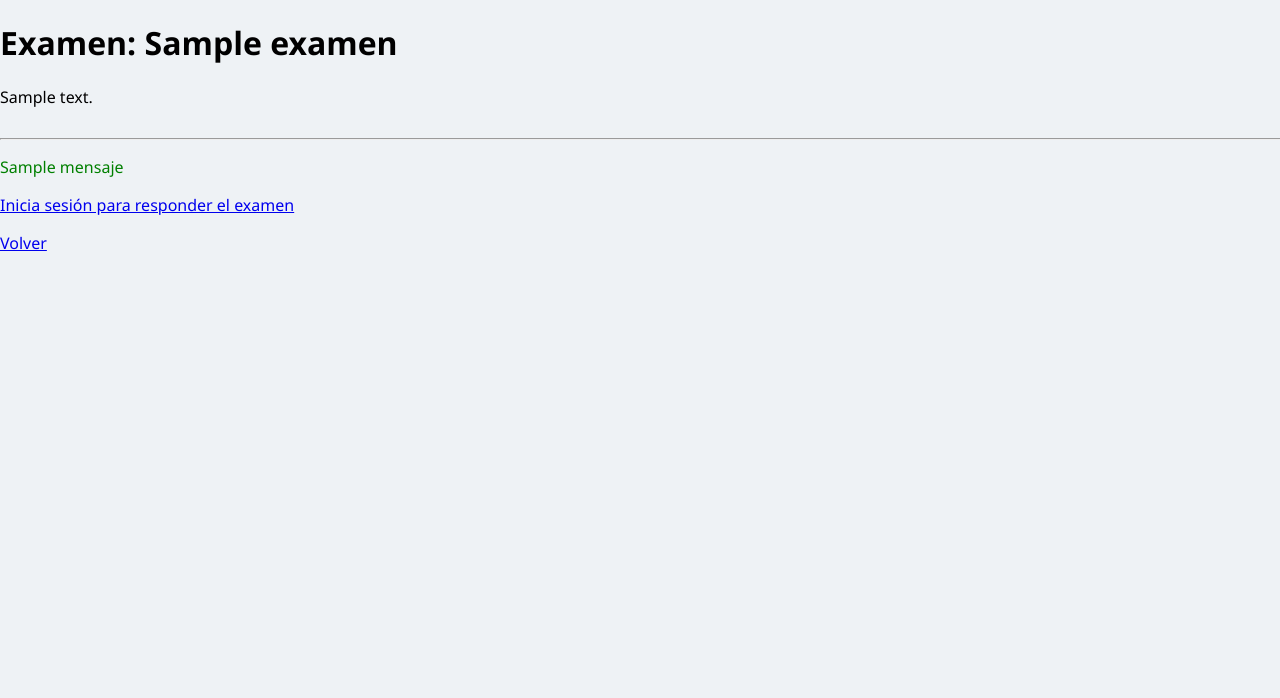
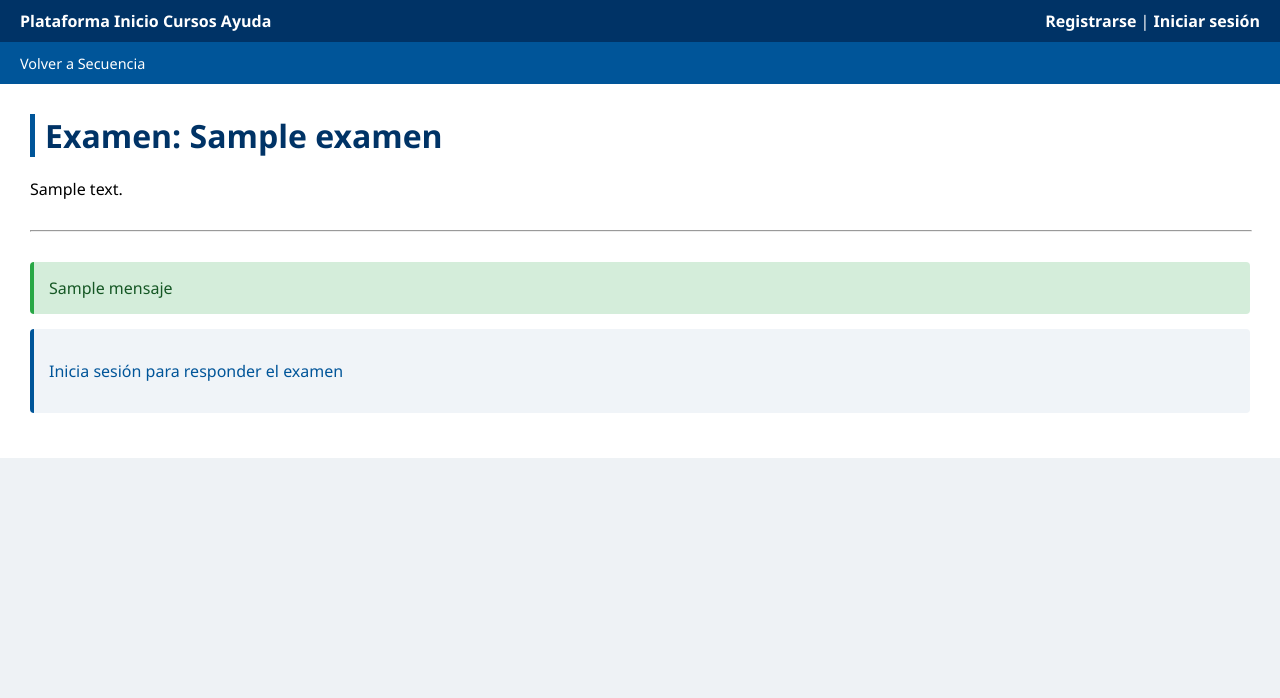
Before and after one commit to Jupazumur/Proyecto_IngSoft2_2025-2, a Django app: template contenido/templates/contenido/examen_detalle.html in a window 1280 px wide. Shown: the top 698 px of the page. Run offline with Django 5.2, Linux system fonts and the light colour scheme; data comes from the database, SQL or seed files in the repository; tables that the repository leaves empty hold one stand-in row (values such as "Sample post"); the template is opened without the code that fills it: values that come from a table or form of the project are taken from there, most other values are stand-ins (such as "Sample title", 1, 10 or a date in 2020); some libraries are stand-ins or nearby versions.

Commit message:
Actualizar css examen_detalle

```diff
--- a/contenido/templates/contenido/examen_detalle.html
+++ b/contenido/templates/contenido/examen_detalle.html
@@ -8,56 +8,91 @@
 </head>
 <body>
 
+<header>
+    <div class="navbar">
+        <strong>Plataforma</strong>
+        <a href="#">Inicio</a>
+        <a href="#">Cursos</a>
+        <a href="#">Ayuda</a>
+    </div>
+    <div style="float: right;">
+    {% if user.is_authenticated %}
+        {{ user.username }} |
+        <form id="logout-form" action="{% url 'logout' %}" method="post" style="display: inline;">
+            {% csrf_token %}
+            <button type="submit" style="background:none;border:none;color:white;cursor:pointer;">Cerrar sesión</button>
+        </form>
+    {% else %}
+        <a href="{% url 'register' %}">Registrarse</a> |
+        <a href="{% url 'login' %}?next={{ request.path }}">Iniciar sesión</a>
+    {% endif %}
+    </div>
+</header>
 
-<h1>Examen: {{ examen.titulo }}</h1>
+<div class="subheader">
+    <div class="subnav">
+        <a href="{% url 'teaching_sequence' %}">Volver a Secuencia</a>
+    </div>
+</div>
+
+<div class="content">
+    <h1 style="color: #003366; border-left: 5px solid #005599; padding-left: 10px; margin-top: 0;">Examen: {{ examen.titulo }}</h1>
 
     {% if examen.descripcion %}
-<div>
+    <div class="descripcion" style="margin-bottom: 30px;">
         {{ examen.descripcion|safe }}
     </div>
     {% endif %}
 
-<hr>
+    <hr style="clear: both; margin: 30px 0;">
 
     {% if mensaje %}
-    <p style="color: green;">{{ mensaje }}</p>
+        <div class="component" style="background-color: #d4edda; border-left-color: #28a745;">
+            <p style="color: #155724; margin: 0;">{{ mensaje }}</p>
+        </div>
     {% endif %}
 
     {% if preguntas %}
         {% if user.is_authenticated %}
             {% if puede_acceder %}
-            <form method="post">
+                <form method="post" style="margin-top: 30px;">
                     {% csrf_token %}
                     {% for pregunta in preguntas %}
-                    <div style="margin-bottom: 20px;">
-                        <strong>{{ forloop.counter }}. {{ pregunta.texto }}</strong><br>
+                        <div class="component" style="margin-bottom: 20px;">
+                            <strong style="color: #003366; display: block; margin-bottom: 10px;">{{ forloop.counter }}. {{ pregunta.texto }}</strong>
                             {% if pregunta.tipo == 'abierta' %}
-                            <textarea name="pregunta_{{ pregunta.id }}" rows="2" style="width:100%;"></textarea>
+                                <textarea name="pregunta_{{ pregunta.id }}" rows="3" style="width:100%; padding: 10px; border: 1px solid #ccc; border-radius: 4px; font-size: 1rem; font-family: inherit; box-sizing: border-box;"></textarea>
                             {% elif pregunta.tipo == 'opcion_multiple' %}
+                                <div style="margin-top: 10px;">
                                     {% for opcion in pregunta.opciones.all %}
-                                <label>
-                                    <input type="radio" name="pregunta_{{ pregunta.id }}" value="{{ opcion.id }}"> {{ opcion.texto }}
-                                </label><br>
+                                        <label style="display: block; padding: 8px; margin-bottom: 5px; cursor: pointer;">
+                                            <input type="radio" name="pregunta_{{ pregunta.id }}" value="{{ opcion.id }}" style="margin-right: 8px;"> {{ opcion.texto }}
+                                        </label>
                                     {% endfor %}
+                                </div>
                             {% endif %}
                         </div>
                     {% endfor %}
-                <button type="submit">Enviar respuestas</button>
+                    <button type="submit" class="btn-guardar">Enviar respuestas</button>
                 </form>
             {% else %}
-            <div style="background-color: #ffe6e6; border: 2px solid #ff0000; padding: 15px; border-radius: 5px; margin: 20px 0;">
-                <h3 style="color: #cc0000; margin-top: 0;">Acceso restringido</h3>
-                <p style="color: #cc0000; margin-bottom: 0;">Has agotado el número máximo de intentos permitidos para este examen. No puedes realizar más intentos.</p>
+                <div class="component" style="background-color: #ffe6e6; border-left-color: #dc3545; margin: 20px 0;">
+                    <h3 style="color: #dc3545; margin-top: 0;">Acceso restringido</h3>
+                    <p style="color: #721c24; margin-bottom: 0;">Has agotado el número máximo de intentos permitidos para este examen. No puedes realizar más intentos.</p>
                 </div>
                 <p style="color: #666;">Si necesitas más intentos, contacta con el administrador del curso.</p>
             {% endif %}
         {% else %}
-        <p><a href="{% url 'login' %}?next={{ request.path }}">Inicia sesión para responder el examen</a></p>
+            <div class="component">
+                <p><a href="{% url 'login' %}?next={{ request.path }}" style="color: #005599; text-decoration: none;">Inicia sesión para responder el examen</a></p>
+            </div>
         {% endif %}
     {% else %}
-    <p>No hay preguntas en este examen.</p>
+        <div class="component">
+            <p style="color: #999; font-style: italic;">No hay preguntas en este examen.</p>
+        </div>
     {% endif %}
-<a href="{% url 'teaching_sequence' %}">Volver</a>
+</div>
 
 {% if glosario_global or user.is_staff %}
     <button class="btn-conceptos-global" onclick="toggleGlosario()">
```
Lines whose indentation alone changed are shown as unchanged.
